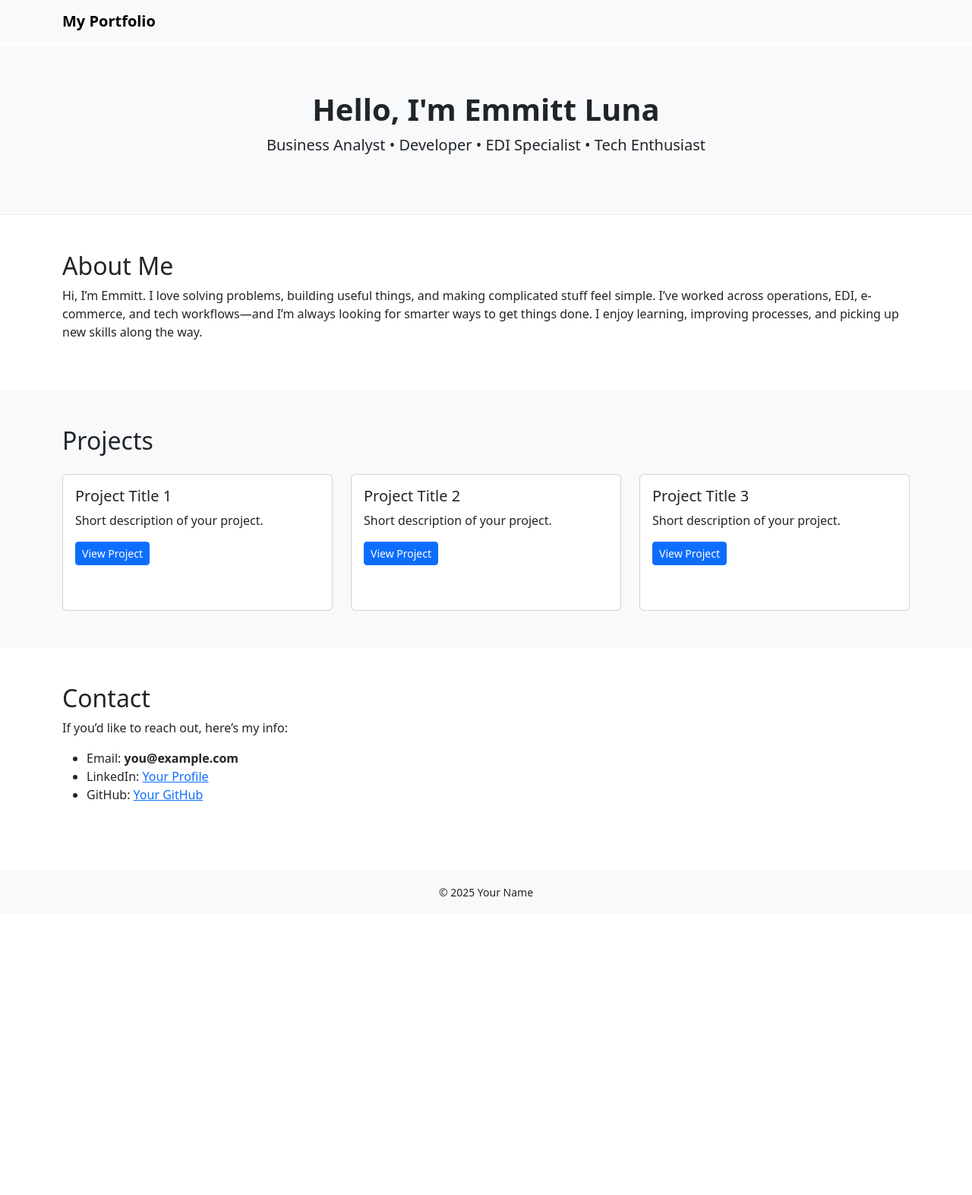
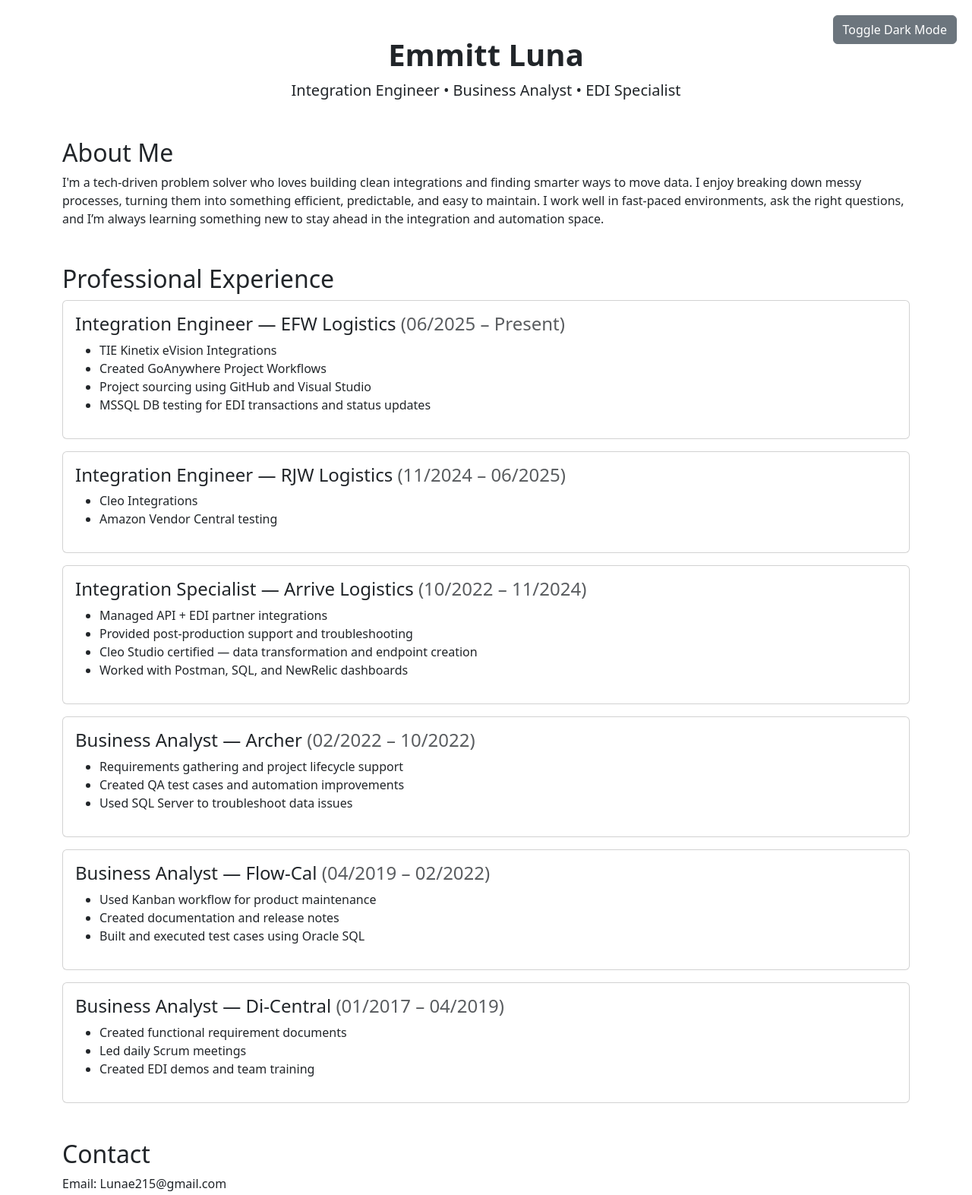
Before and after one commit to elunatik/Portfolio, a plain HTML site: page index.html in a window 1280 px wide. Shown: the top 1573 px of the page at 76% size. Before the commit the page ends 1202 px from the top, so only its background shows below. Drawn offline with nearby package versions, Linux system fonts and the light colour scheme.

Commit message:
Update index.html

```diff
--- a/index.html
+++ b/index.html
@@ -1,122 +1,134 @@
 <!DOCTYPE html>
 <html lang="en">
 <head>
-  <meta charset="UTF-8">
-  <meta name="viewport" content="width=device-width, initial-scale=1">
-  <title>My Portfolio</title>
+  <meta charset="UTF-8" />
+  <meta name="viewport" content="width=device-width, initial-scale=1.0" />
+  <title>Emmitt Luna Portfolio</title>
 
   <!-- Bootstrap CSS -->
   <link
-    href="https://cdn.jsdelivr.net/npm/bootstrap@5.3.3/dist/css/bootstrap.min.css"
-    rel="stylesheet">
+    href="https://cdn.jsdelivr.net/npm/bootstrap@5.3.2/dist/css/bootstrap.min.css"
+    rel="stylesheet"
+  />
 
   <style>
-    body { padding-top: 60px; }
-    .hero {
-      padding: 60px 0;
-      text-align: center;
-      background-color: #f8f9fa;
-      border-bottom: 1px solid #eee;
+    body.dark-mode {
+      background-color: #121212;
+      color: #e1e1e1;
     }
-    .project-card { min-height: 180px; }
+    .dark-mode .card {
+      background-color: #1e1e1e;
+      border-color: #333;
+    }
+    .toggle-btn {
+      position: fixed;
+      top: 20px;
+      right: 20px;
+      z-index: 1000;
+    }
   </style>
 </head>
 
 <body>
+  <!-- Dark Mode Toggle -->
+  <button class="btn btn-secondary toggle-btn" onclick="toggleDarkMode()">
+    Toggle Dark Mode
+  </button>
 
-<!-- NAVBAR -->
-<nav class="navbar navbar-expand-lg navbar-light bg-light fixed-top">
-  <div class="container">
-    <a class="navbar-brand fw-bold" href="#">My Portfolio</a>
-  </div>
-</nav>
+  <div class="container mt-5">
+    <header class="text-center mb-5">
+      <h1 class="fw-bold">Emmitt Luna</h1>
+      <p class="lead">Integration Engineer • Business Analyst • EDI Specialist</p>
+    </header>
 
-<!-- HERO -->
-<section class="hero">
-  <div class="container">
-    <h1 class="fw-bold">Hello, I'm Emmitt Luna</h1>
-    <p class="lead">Business Analyst • Developer • EDI Specialist • Tech Enthusiast</p>
-  </div>
+    <!-- About Me Section -->
+    <section id="about" class="mb-5">
+      <h2>About Me</h2>
+      <p>
+        I'm a tech-driven problem solver who loves building clean integrations and
+        finding smarter ways to move data. I enjoy breaking down messy processes,
+        turning them into something efficient, predictable, and easy to maintain.
+        I work well in fast-paced environments, ask the right questions, and I’m
+        always learning something new to stay ahead in the integration and
+        automation space.
+      </p>
     </section>
 
-<!-- ABOUT -->
-<section class="py-5">
-  <div class="container">
-    <h2>About Me</h2>
-    <p>
-      Hi, I’m Emmitt. I love solving problems, building useful things, and making complicated stuff feel simple.
-      I’ve worked across operations, EDI, e-commerce, and tech workflows—and I’m always looking for smarter ways to get things done.
-      I enjoy learning, improving processes, and picking up new skills along the way.
-    </p>
-  </div>
-</section>
+    <!-- Experience Section -->
+    <section id="experience" class="mb-5">
+      <h2>Professional Experience</h2>
 
-<!-- PROJECTS -->
-<section class="py-5 bg-light">
-  <div class="container">
-    <h2 class="mb-4">Projects</h2>
-
-    <div class="row g-4">
-
-      <!-- Project 1 -->
-      <div class="col-md-4">
-        <div class="card project-card">
-          <div class="card-body">
-            <h5 class="card-title">Project Title 1</h5>
-            <p class="card-text">Short description of your project.</p>
-            <a href="#" class="btn btn-primary btn-sm">View Project</a>
-          </div>
-        </div>
+      <div class="card p-3 mb-3">
+        <h4>Integration Engineer — EFW Logistics <span class="text-muted">(06/2025 – Present)</span></h4>
+        <ul>
+          <li>TIE Kinetix eVision Integrations</li>
+          <li>Created GoAnywhere Project Workflows</li>
+          <li>Project sourcing using GitHub and Visual Studio</li>
+          <li>MSSQL DB testing for EDI transactions and status updates</li>
+        </ul>
       </div>
 
-      <!-- Project 2 -->
-      <div class="col-md-4">
-        <div class="card project-card">
-          <div class="card-body">
-            <h5 class="card-title">Project Title 2</h5>
-            <p class="card-text">Short description of your project.</p>
-            <a href="#" class="btn btn-primary btn-sm">View Project</a>
-          </div>
-        </div>
+      <div class="card p-3 mb-3">
+        <h4>Integration Engineer — RJW Logistics <span class="text-muted">(11/2024 – 06/2025)</span></h4>
+        <ul>
+          <li>Cleo Integrations</li>
+          <li>Amazon Vendor Central testing</li>
+        </ul>
       </div>
 
-      <!-- Project 3 -->
-      <div class="col-md-4">
-        <div class="card project-card">
-          <div class="card-body">
-            <h5 class="card-title">Project Title 3</h5>
-            <p class="card-text">Short description of your project.</p>
-            <a href="#" class="btn btn-primary btn-sm">View Project</a>
-          </div>
-        </div>
+      <div class="card p-3 mb-3">
+        <h4>Integration Specialist — Arrive Logistics <span class="text-muted">(10/2022 – 11/2024)</span></h4>
+        <ul>
+          <li>Managed API + EDI partner integrations</li>
+          <li>Provided post-production support and troubleshooting</li>
+          <li>Cleo Studio certified — data transformation and endpoint creation</li>
+          <li>Worked with Postman, SQL, and NewRelic dashboards</li>
+        </ul>
       </div>
 
+      <div class="card p-3 mb-3">
+        <h4>Business Analyst — Archer <span class="text-muted">(02/2022 – 10/2022)</span></h4>
+        <ul>
+          <li>Requirements gathering and project lifecycle support</li>
+          <li>Created QA test cases and automation improvements</li>
+          <li>Used SQL Server to troubleshoot data issues</li>
+        </ul>
       </div>
+
+      <div class="card p-3 mb-3">
+        <h4>Business Analyst — Flow-Cal <span class="text-muted">(04/2019 – 02/2022)</span></h4>
+        <ul>
+          <li>Used Kanban workflow for product maintenance</li>
+          <li>Created documentation and release notes</li>
+          <li>Built and executed test cases using Oracle SQL</li>
+        </ul>
       </div>
-</section>
 
-<!-- CONTACT -->
-<section class="py-5">
-  <div class="container">
-    <h2>Contact</h2>
-    <p>If you’d like to reach out, here’s my info:</p>
+      <div class="card p-3 mb-3">
+        <h4>Business Analyst — Di-Central <span class="text-muted">(01/2017 – 04/2019)</span></h4>
         <ul>
-      <li>Email: <strong>you@example.com</strong></li>
-      <li>LinkedIn: <a href="#">Your Profile</a></li>
-      <li>GitHub: <a href="#">Your GitHub</a></li>
+          <li>Created functional requirement documents</li>
+          <li>Led daily Scrum meetings</li>
+          <li>Created EDI demos and team training</li>
         </ul>
       </div>
     </section>
 
-<!-- FOOTER -->
-<footer class="text-center py-3 bg-light mt-4">
-  <small>© 2025 Your Name</small>
-</footer>
+    <!-- Contact Section -->
+    <section id="contact" class="mb-5">
+      <h2>Contact</h2>
+      <p>Email: Lunae215@gmail.com</p>
+      <p>LinkedIn: linkedin.com/in/emmitt-luna-7bb52a200</p>
+    </section>
+  </div>
 
   <!-- Bootstrap JS -->
-<script
-  src="https://cdn.jsdelivr.net/npm/bootstrap@5.3.3/dist/js/bootstrap.bundle.min.js">
+  <script src="https://cdn.jsdelivr.net/npm/bootstrap@5.3.2/dist/js/bootstrap.bundle.min.js"></script>
+
+  <script>
+    function toggleDarkMode() {
+      document.body.classList.toggle('dark-mode');
+    }
   </script>
-
 </body>
 </html>
```
Lines whose indentation alone changed are shown as unchanged.
